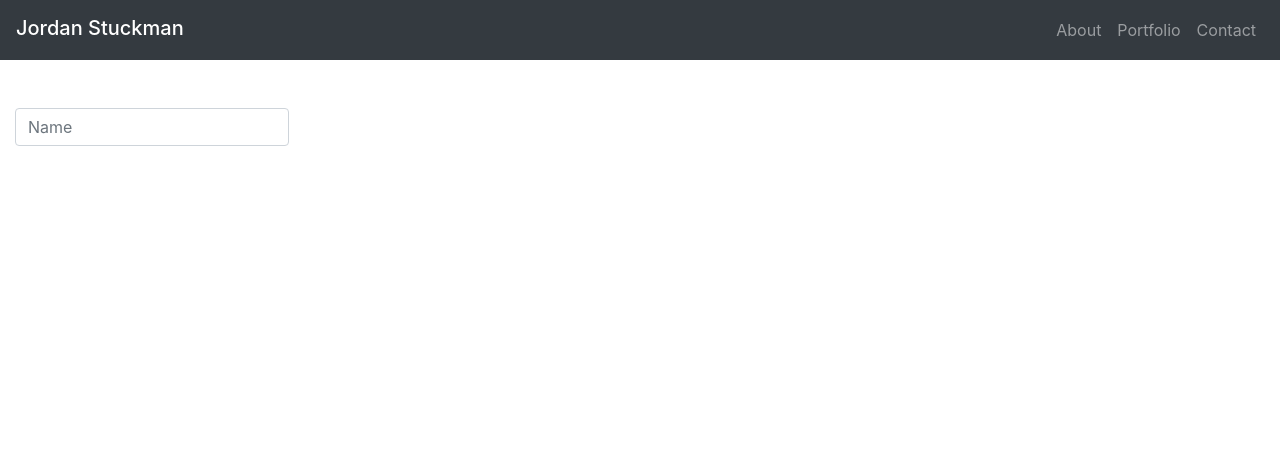
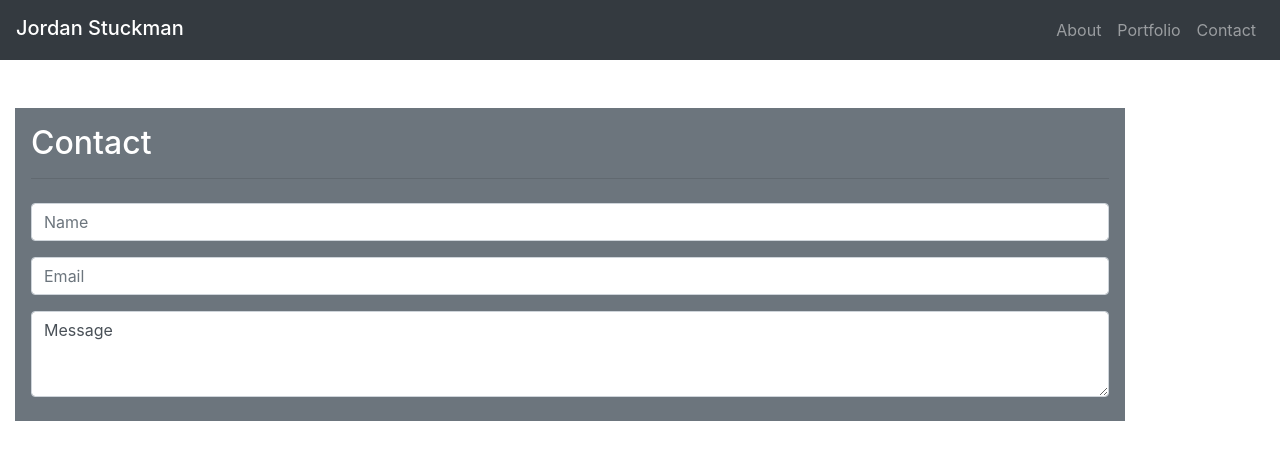
Before and after one commit to jordanks93/Responsive-Portfolio, a plain HTML site: page contact.html in a window 1280 px wide. Drawn offline with nearby package versions, Linux system fonts and the light colour scheme.

Commit message:
added contact form to contact file and cleaned up code in index file

```diff
--- a/contact.html
+++ b/contact.html
@@ -14,6 +14,7 @@
 </head>
 
 <body>
+    <!--Navigation bar provided links to other html files-->
     <nav class="navbar navbar-expand-lg navbar-dark bg-dark">
         <span class="navbar-brand mb-1 h1">Jordan Stuckman</span>
         <button class="navbar-toggler" type="button" data-toggle="collapse" data-target="#navbarSupportedContent"
@@ -36,12 +37,28 @@
     </nav>
 
     <form>
-      <div class= "container-fluid mt-5">
+    <div class="container float-left mt-5">
+    <div class="p-3 mb-2 bg-secondary text-white">
+      <div class="page-header">
+        <h2>Contact</h2>
+            <hr>
+        </div>
       <div class="form-row">
-        <div class="col-">
-          <input type="text" class="form-control" placeholder="Name">
+        <div class="col-lg-12">
+          <input type="text" class="form-control my-2" placeholder="Name">
         </div>
       </div>
+      <div class="form-row">
+        <div class="col-lg-12">
+          <input type="text" class="form-control my-2" placeholder="Email">
+        </div>
+      </div>
+      <div class="form-row">
+        <div class="col-lg-12">
+            <textarea class="form-control my-2" id="exampleFormControlTextarea1" rows="3">Message</textarea>
+        </div>
+      </div>
+    </div>
     </div>
     </form>
 
```
Also changed, not shown: index.html (+6 -38 lines), portfolio.html (+1 -0 lines).
